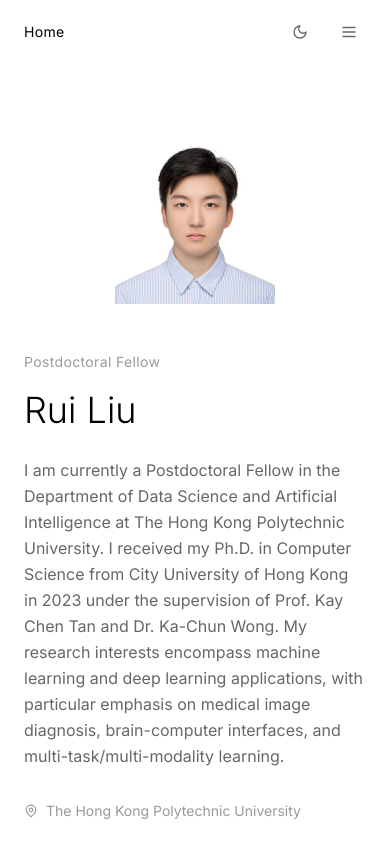
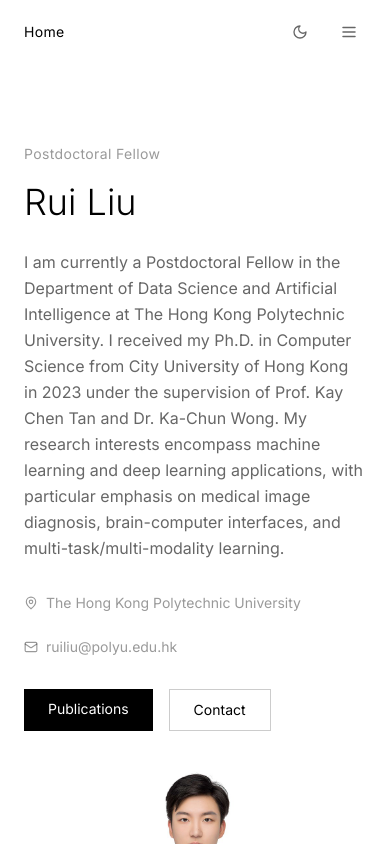
Before and after one commit to CookieMikeLiu/academic-portfolio, a React (Vite) app: page / in a window 390 px wide. Shown: the top 844 px of the page. Built offline with nearby package versions, Linux system fonts and the light colour scheme.

Commit message:
Move mobile avatar below text, reduce size

```diff
--- a/src/components/Hero.tsx
+++ b/src/components/Hero.tsx
@@ -6,8 +6,8 @@ const Hero: FC = () => {
   return (
     <section id="home" className="min-h-[90vh] flex items-center pt-20">
       <div className="max-w-5xl mx-auto px-6 py-16">
-        <div className="grid md:grid-cols-[1fr_auto] gap-12 md:gap-16 items-start">
-          <div className="order-2 md:order-1">
+        <div className="grid md:grid-cols-[1fr_auto] gap-10 md:gap-16 items-start">
+          <div>
             <p className="text-sm text-black/40 dark:text-white/40 mb-4 tracking-wide">
               {personalInfo.title}
             </p>
@@ -55,8 +55,8 @@ const Hero: FC = () => {
             </div>
           </div>
 
-          <div className="order-1 md:order-2 flex justify-center md:justify-end">
-            <div className="w-40 h-40 md:w-48 md:h-48 overflow-hidden bg-black/5 dark:bg-white/5">
+          <div className="flex justify-center md:justify-end">
+            <div className="w-32 h-32 md:w-48 md:h-48 overflow-hidden bg-black/5 dark:bg-white/5">
               <img
                 src="profile-photo.jpg"
                 alt={personalInfo.name}
```
